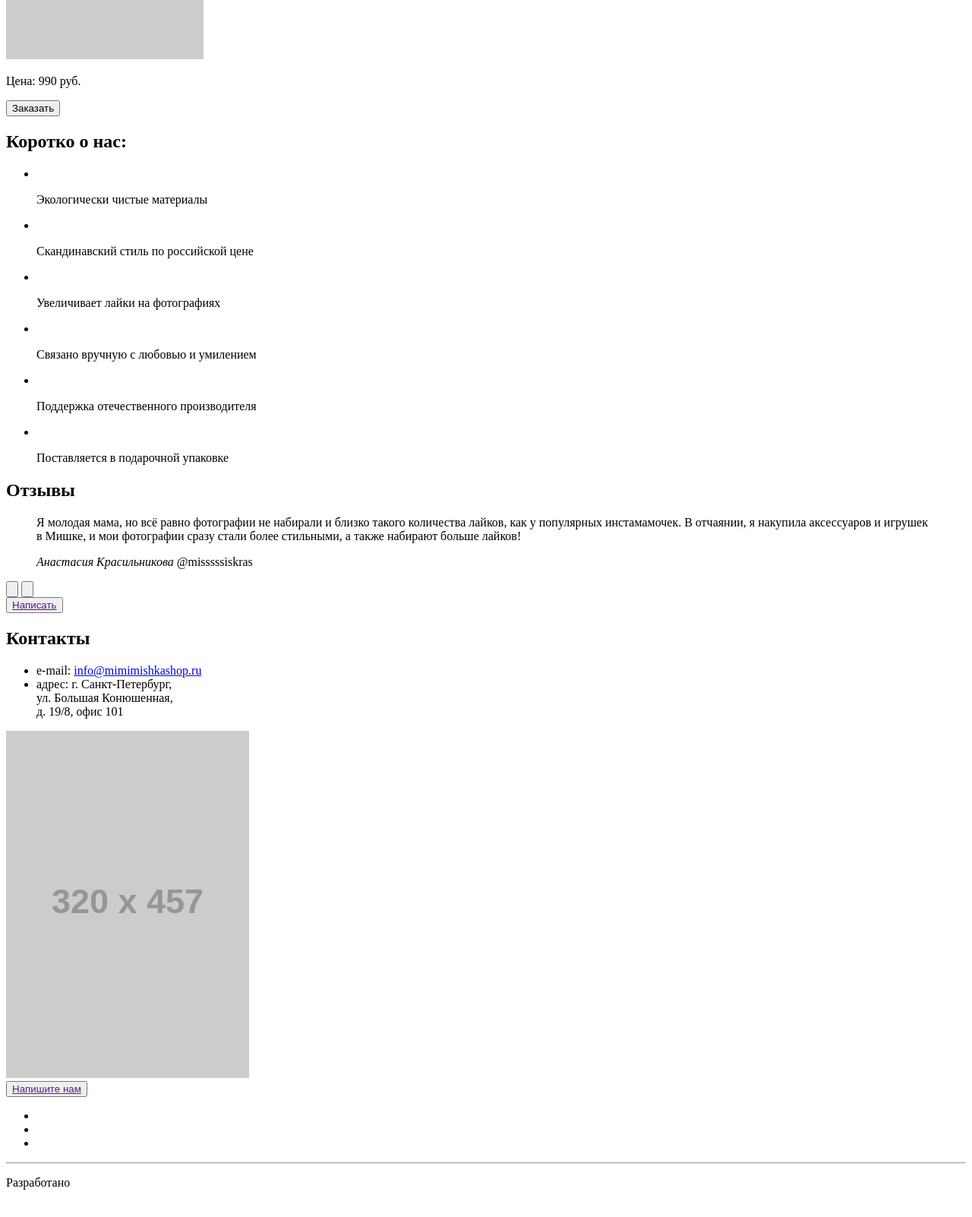
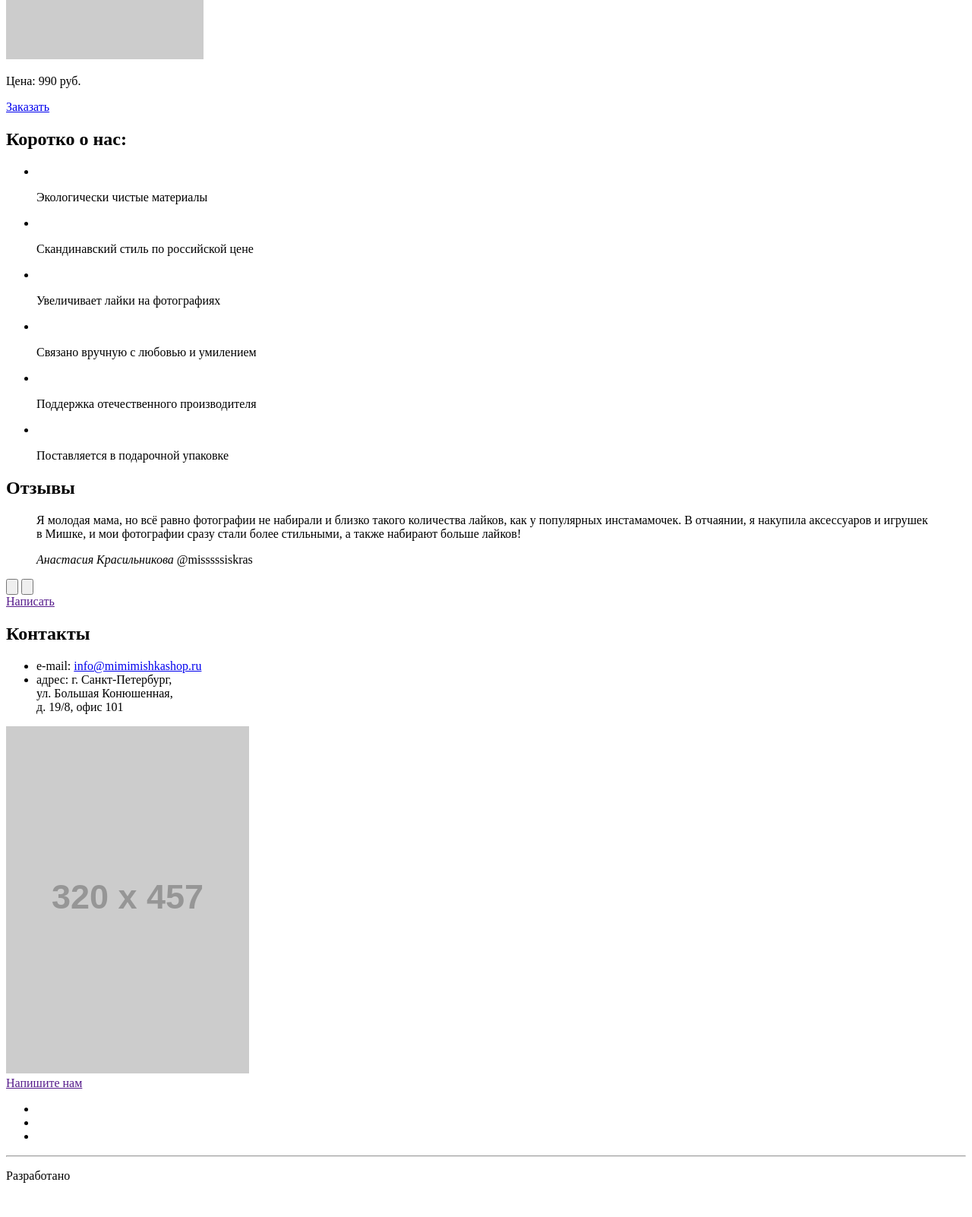
Before and after one commit to ElenaZhidenko/98692-mishka, a website: page index.html in a window 1280 px wide. Shown: the part 714-2316 px from the top of the page at 76% size. Drawn offline with Linux system fonts and the light colour scheme; placeholder pictures from the web are drawn by us.

Commit message:
Убрала баттоны для кнопок-ссылок

```diff
--- a/index.html
+++ b/index.html
@@ -58,7 +58,7 @@
         </div>
         <img src="http://placehold.it/260x315">
         <p class="weekgood__price">Цена: 990 руб.</p>
-        <button class="btn btn--order">Заказать</button>
+        <a class="btn btn--order" href="form.html">Заказать</a>
       </section>
 
       <section class="advantages">
@@ -103,7 +103,7 @@
             <button class="reviews__prev"><img></button>
             <button class="reviews__next"><img></button>
           </div>
-          <button class="btn reviews__btn-write"><a href="">Написать</a></button>
+          <a class="btn reviews__btn-write" href="">Написать</a>
         </div>
       </section>
 
@@ -124,7 +124,7 @@
         <div class="contacts__map">
           <img src="http://placehold.it/320x457">
         </div>
-        <button class="btn contacts__btn"><a href="">Напишите нам</a></button>
+        <a class="btn contacts__btn" href="">Напишите нам</a>
       </section>
     </main>
 
```
Also changed, not shown: catalog.html (+1 -1 lines).
